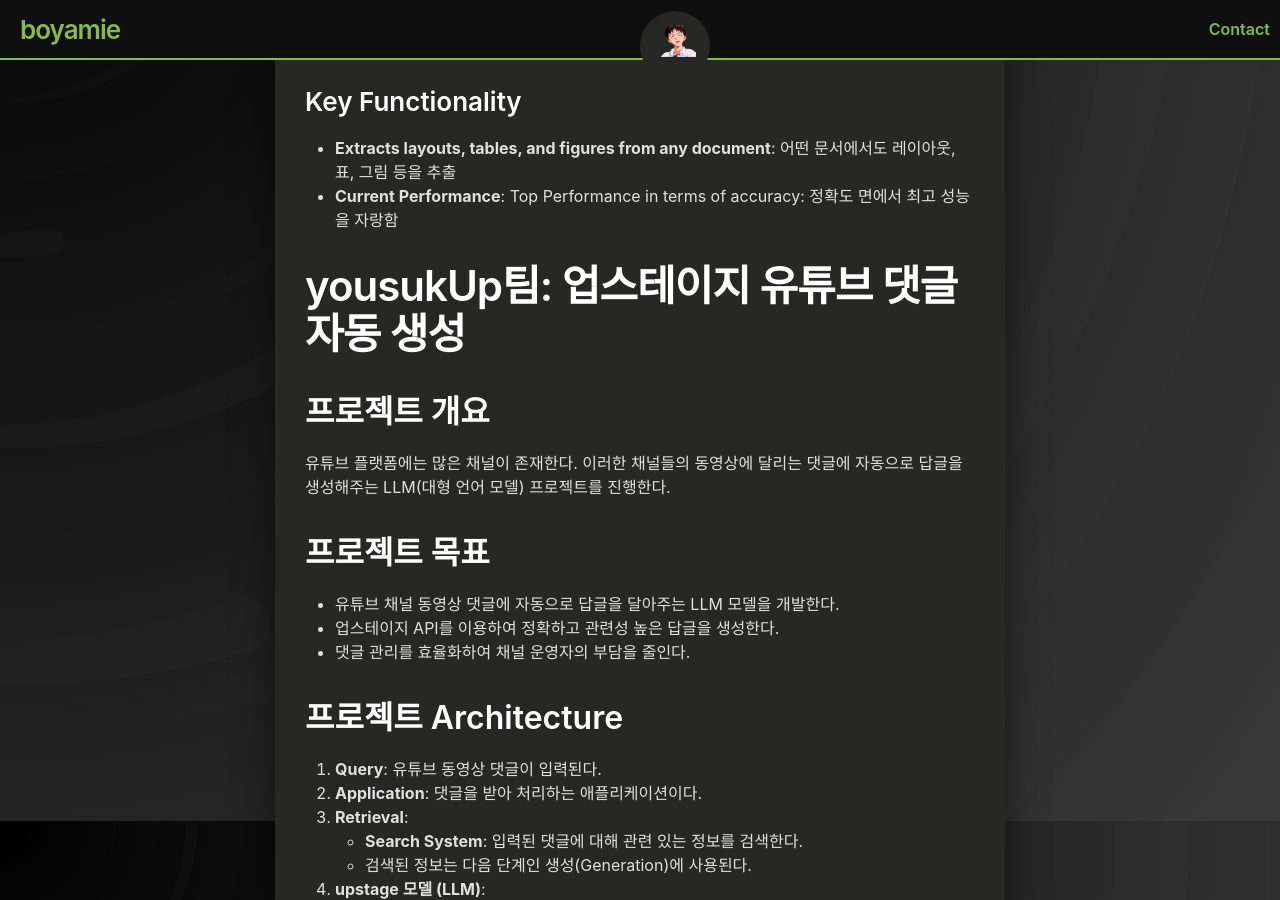
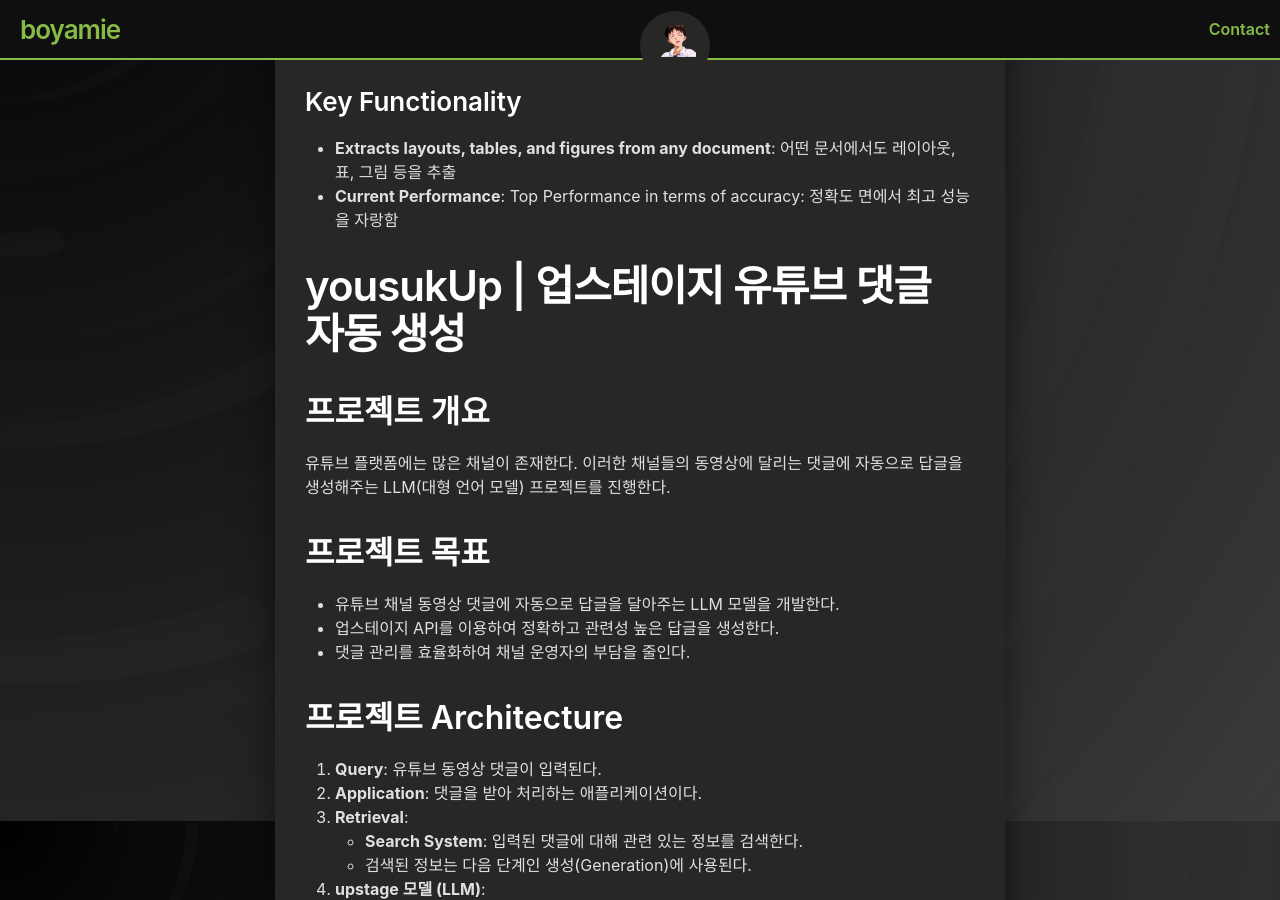
Before and after one commit to boyamie/boyamie.github.io, a Jekyll site: the page built from _posts/2024-08-07-boostcamp_003.md, in a window 1280 px wide and 900 px high, scrolled down 3979 px. Built offline with Jekyll 4.4.1, drawn with Linux system fonts in a browser that asks for light colours.

Commit message:
Update 2024-08-07-boostcamp_003.md

```diff
--- a/_posts/2024-08-07-boostcamp_003.md
+++ b/_posts/2024-08-07-boostcamp_003.md
@@ -133,7 +133,7 @@ Embedding Model은 비정형 데이터를 구조화된 벡터 형식으로 변
 - **Extracts layouts, tables, and figures from any document**: 어떤 문서에서도 레이아웃, 표, 그림 등을 추출
 - **Current Performance**: Top Performance in terms of accuracy: 정확도 면에서 최고 성능을 자랑함
 
-# yousukUp팀: 업스테이지 유튜브 댓글 자동 생성
+# yousukUp | 업스테이지 유튜브 댓글 자동 생성
 
 ## 프로젝트 개요
 유튜브 플랫폼에는 많은 채널이 존재한다. 이러한 채널들의 동영상에 달리는 댓글에 자동으로 답글을 생성해주는 LLM(대형 언어 모델) 프로젝트를 진행한다.
```
